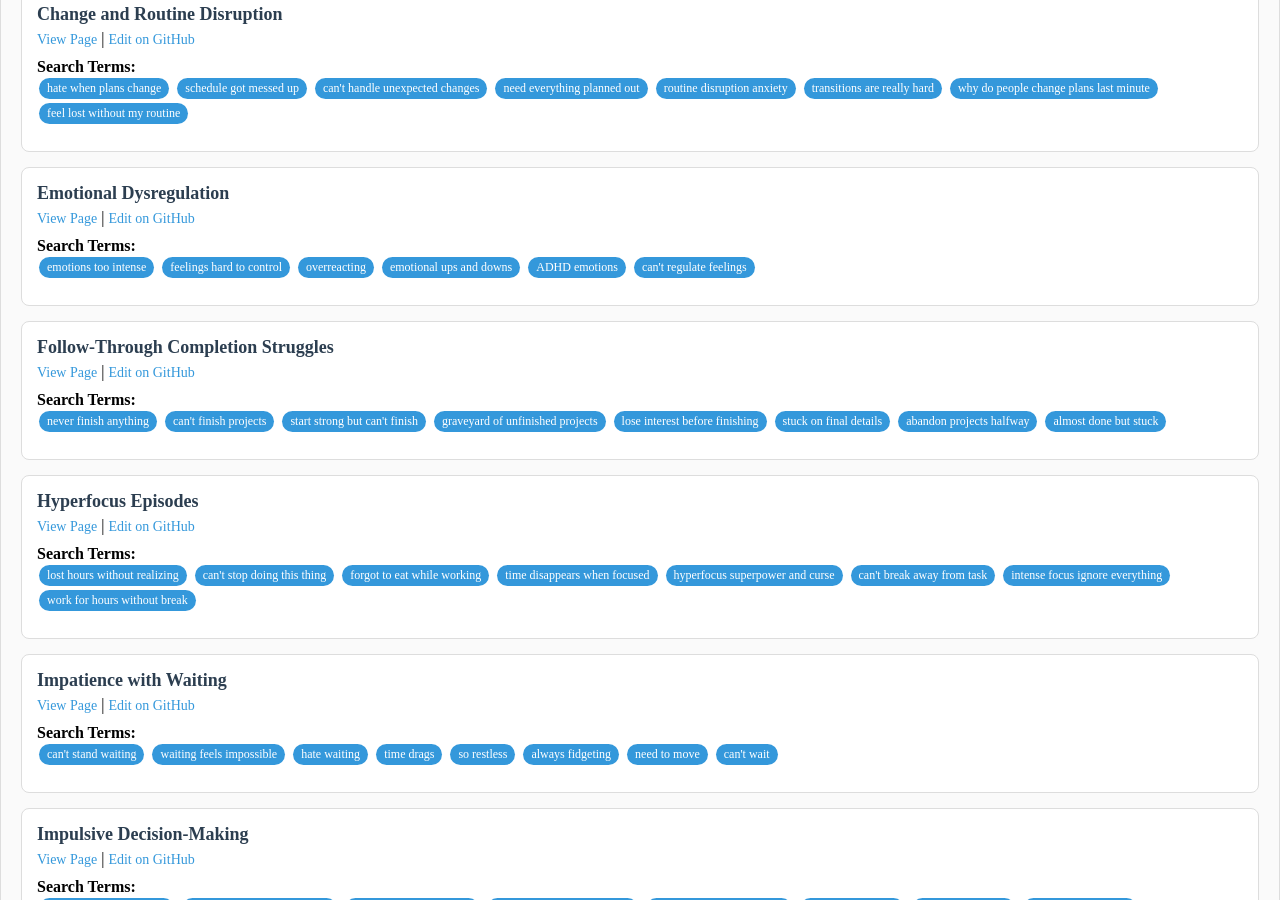
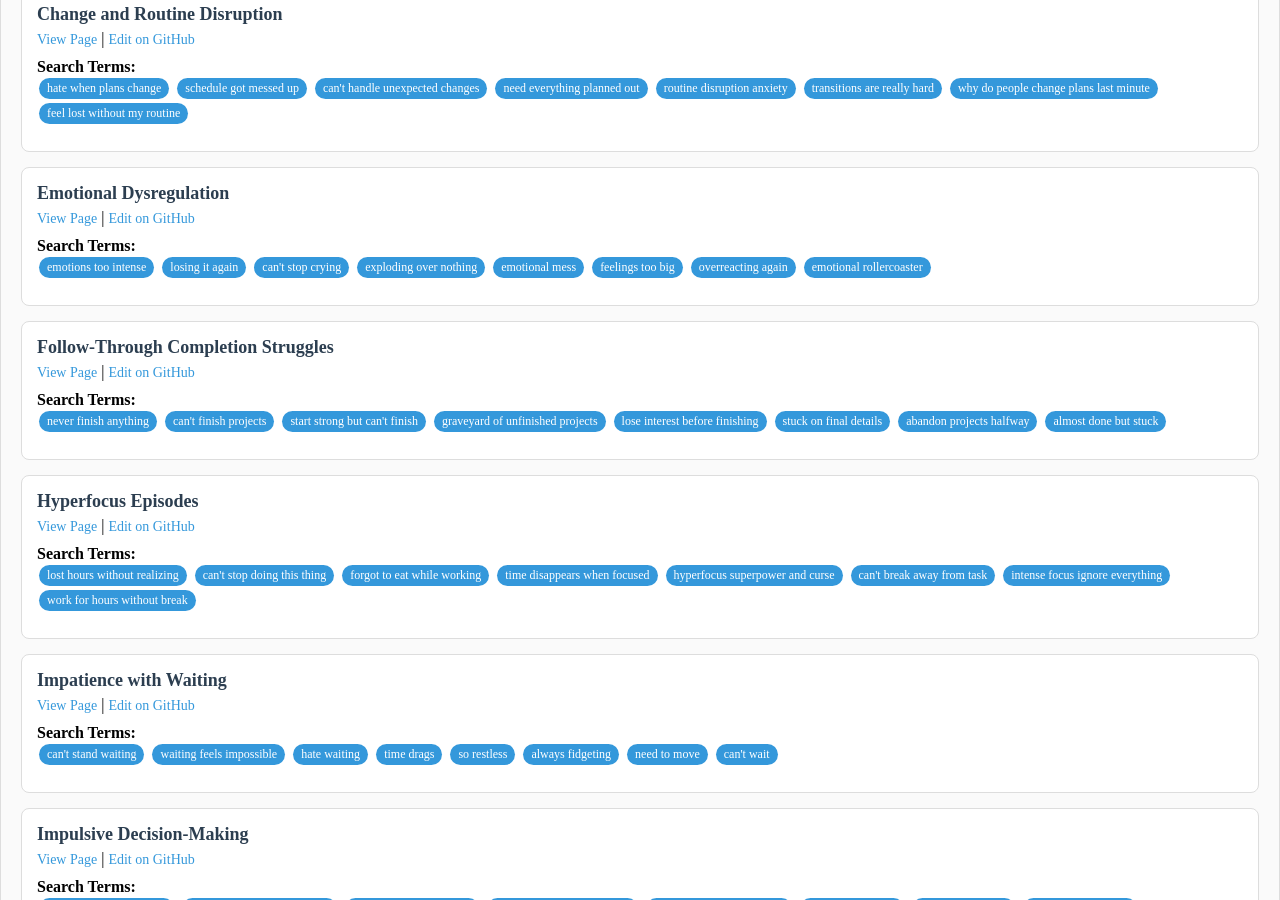
Before and after one commit to neurodivergent-survival-guide/neurodivergent-survival-guide, a Jekyll site: the page built from editorial-tools.html, in a window 1280 px wide and 900 px high, scrolled down 1093 px. Built offline with Jekyll 4.4.1, drawn with Linux system fonts in a browser that asks for light colours.

Commit message:
Update emotional-dysregulation.html

```diff
--- a/struggles/emotional-dysregulation.html
+++ b/struggles/emotional-dysregulation.html
@@ -17,7 +17,7 @@ status: published
 featured: false
 
 # SEO Optimization (Mandatory)
-search_terms: ["emotions too intense", "feelings hard to control", "overreacting", "emotional ups and downs", "ADHD emotions", "can't regulate feelings"]
+search_terms: ["emotions too intense", "losing it again", "can't stop crying", "exploding over nothing", "emotional mess", "feelings too big", "overreacting again", "emotional rollercoaster"]
 ---
 
 <!-- struggles/emotional-dysregulation-adhd.html -->
```
